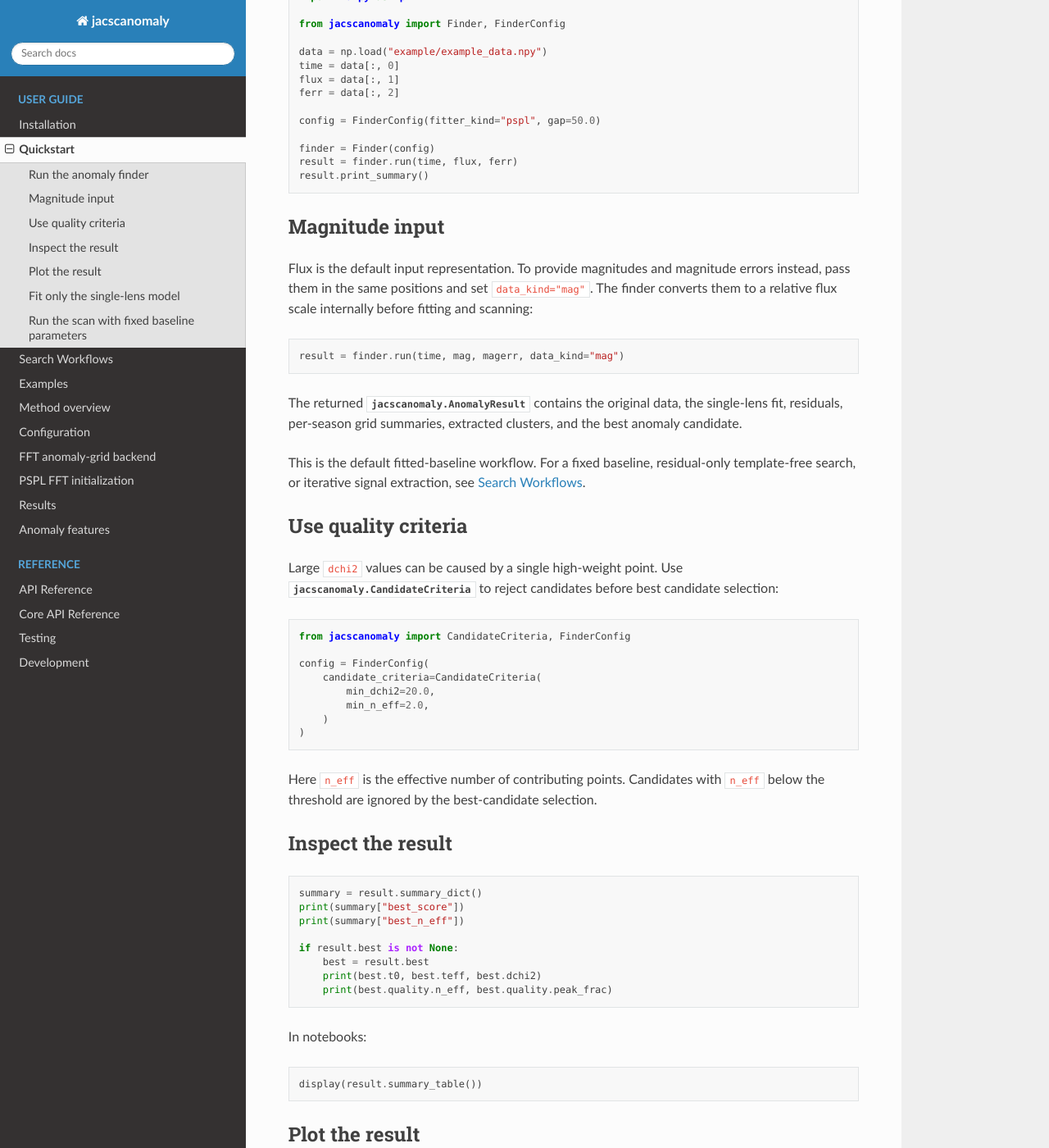
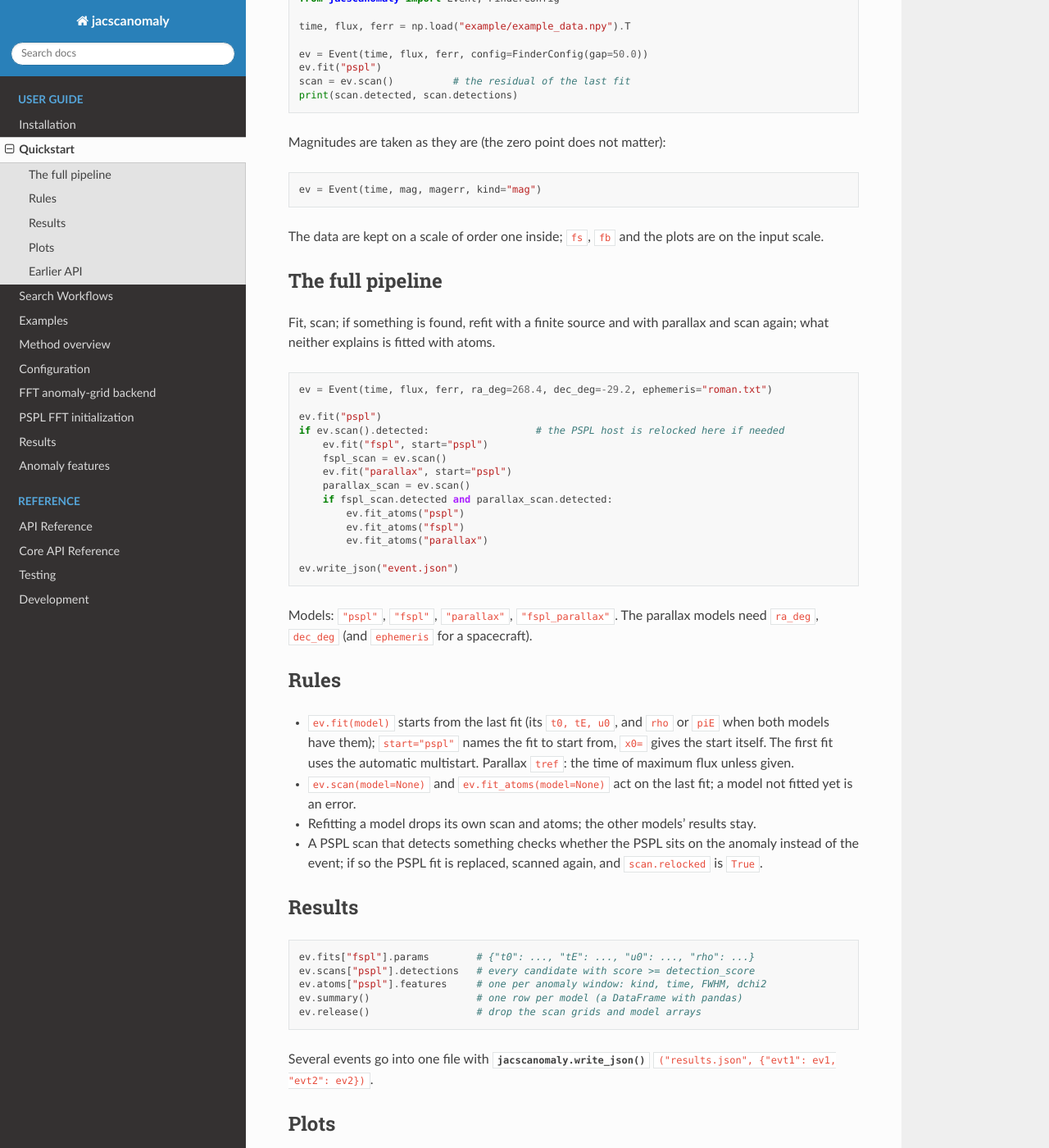
Before and after one commit to NunotaKansuke/jacscanomaly, a Sphinx documentation site: the page built from docs/quickstart.rst, in a window 1280 px wide and 1400 px high, scrolled down 289 px. Shown: the whole window at 82% size. Built offline with Sphinx 7.4.7 and the Read the Docs theme 3.1.0, drawn with Linux system fonts in a browser that asks for light colours; some of the changed text lies outside the part shown.

Commit message:
Add Event: fit, scan and fit_atoms as steps of one light curve
Event keeps the data once, scaled to order one (magnitudes as relative
flux), and stores fits, scans and atoms by model name. fit starts from
the last fit, scan and fit_atoms act on it; refitting drops the model's
own scan and atoms. The PSPL relock runs inside the PSPL scan.
Finder.fit_host is removed; Finder.run stays.

Co-Authored-By: Claude Opus 5.5 <noreply@anthropic.com>

```diff
--- a/docs/quickstart.rst
+++ b/docs/quickstart.rst
@@ -1,136 +1,102 @@
 Quickstart
 ==========
 
-Run the anomaly finder
-----------------------
-
-The main inputs are one-dimensional arrays of time, flux, and flux error:
+One light curve is one :class:`jacscanomaly.Event`. Its steps are methods,
+called in the order the analysis reads; every result stays on the event.
 
 .. code-block:: python
 
    import numpy as np
 
-   from jacscanomaly import Finder, FinderConfig
+   from jacscanomaly import Event, FinderConfig
 
-   data = np.load("example/example_data.npy")
-   time = data[:, 0]
-   flux = data[:, 1]
-   ferr = data[:, 2]
+   time, flux, ferr = np.load("example/example_data.npy").T
 
-   config = FinderConfig(fitter_kind="pspl", gap=50.0)
+   ev = Event(time, flux, ferr, config=FinderConfig(gap=50.0))
+   ev.fit("pspl")
+   scan = ev.scan()          # the residual of the last fit
+   print(scan.detected, scan.detections)
 
-   finder = Finder(config)
-   result = finder.run(time, flux, ferr)
-   result.print_summary()
-
-Magnitude input
----------------
-
-Flux is the default input representation. To provide magnitudes and magnitude
-errors instead, pass them in the same positions and set ``data_kind="mag"``.
-The finder converts them to a relative flux scale internally before fitting and
-scanning:
+Magnitudes are taken as they are (the zero point does not matter):
 
 .. code-block:: python
 
-   result = finder.run(time, mag, magerr, data_kind="mag")
+   ev = Event(time, mag, magerr, kind="mag")
 
-The returned :class:`jacscanomaly.AnomalyResult` contains the original data,
-the single-lens fit, residuals, per-season grid summaries, extracted clusters,
-and the best anomaly candidate.
+The data are kept on a scale of order one inside; ``fs``, ``fb`` and the plots
+are on the input scale.
 
-This is the default fitted-baseline workflow. For a fixed baseline,
-residual-only template-free search, or iterative signal extraction, see
-:doc:`workflows`.
+The full pipeline
+-----------------
 
-Use quality criteria
---------------------
-
-Large ``dchi2`` values can be caused by a single high-weight point. Use
-:class:`jacscanomaly.CandidateCriteria` to reject candidates before best
-candidate selection:
+Fit, scan; if something is found, refit with a finite source and with
+parallax and scan again; what neither explains is fitted with atoms.
 
 .. code-block:: python
 
-   from jacscanomaly import CandidateCriteria, FinderConfig
+   ev = Event(time, flux, ferr, ra_deg=268.4, dec_deg=-29.2, ephemeris="roman.txt")
 
-   config = FinderConfig(
-       candidate_criteria=CandidateCriteria(
-           min_dchi2=20.0,
-           min_n_eff=2.0,
-       )
-   )
+   ev.fit("pspl")
+   if ev.scan().detected:                  # the PSPL host is relocked here if needed
+       ev.fit("fspl", start="pspl")
+       fspl_scan = ev.scan()
+       ev.fit("parallax", start="pspl")
+       parallax_scan = ev.scan()
+       if fspl_scan.detected and parallax_scan.detected:
+           ev.fit_atoms("pspl")
+           ev.fit_atoms("fspl")
+           ev.fit_atoms("parallax")
 
-Here ``n_eff`` is the effective number of contributing points. Candidates with
-``n_eff`` below the threshold are ignored by the best-candidate selection.
+   ev.write_json("event.json")
 
-Inspect the result
-------------------
+Models: ``"pspl"``, ``"fspl"``, ``"parallax"``, ``"fspl_parallax"``. The
+parallax models need ``ra_deg``, ``dec_deg`` (and ``ephemeris`` for a
+spacecraft).
+
+Rules
+-----
+
+* ``ev.fit(model)`` starts from the last fit (its ``t0, tE, u0``, and ``rho``
+  or ``piE`` when both models have them); ``start="pspl"`` names the fit to
+  start from, ``x0=`` gives the start itself. The first fit uses the
+  automatic multistart. Parallax ``tref``: the time of maximum flux unless
+  given.
+* ``ev.scan(model=None)`` and ``ev.fit_atoms(model=None)`` act on the last
+  fit; a model not fitted yet is an error.
+* Refitting a model drops its own scan and atoms; the other models' results
+  stay.
+* A PSPL scan that detects something checks whether the PSPL sits on the
+  anomaly instead of the event; if so the PSPL fit is replaced, scanned again,
+  and ``scan.relocked`` is ``True``.
+
+Results
+-------
 
 .. code-block:: python
 
-   summary = result.summary_dict()
-   print(summary["best_score"])
-   print(summary["best_n_eff"])
+   ev.fits["fspl"].params        # {"t0": ..., "tE": ..., "u0": ..., "rho": ...}
+   ev.scans["pspl"].detections   # every candidate with score >= detection_score
+   ev.atoms["pspl"].features     # one per anomaly window: kind, time, FWHM, dchi2
+   ev.summary()                  # one row per model (a DataFrame with pandas)
+   ev.release()                  # drop the scan grids and model arrays
 
-   if result.best is not None:
-       best = result.best
-       print(best.t0, best.teff, best.dchi2)
-       print(best.quality.n_eff, best.quality.peak_frac)
+Several events go into one file with
+:func:`jacscanomaly.write_json` ``("results.json", {"evt1": ev1, "evt2": ev2})``.
 
-In notebooks:
+Plots
+-----
 
 .. code-block:: python
 
-   display(result.summary_table())
+   ev.plot_result("pspl")
+   ev.plot_anomaly_window("pspl")
 
-Plot the result
----------------
+They show a scan (``ev.scan(model)`` first), in flux.
 
-The high-level plotting methods use the latest result stored on the finder:
+Earlier API
+-----------
 
-.. code-block:: python
-
-   import matplotlib.pyplot as plt
-
-   finder.plot_result()
-   finder.plot_anomaly_window()
-   plt.show()
-
-The summary plot shows the light curve, residuals, and scan statistic. The
-window plot focuses on the best anomaly candidate.
-
-Fit only the single-lens model
-------------------------------
-
-If you only need the baseline fit:
-
-.. code-block:: python
-
-   fit = finder.fit_single_lens(time, flux, ferr)
-   print(fit.params)
-   print(fit.chi2)
-
-You can also provide an explicit nonlinear initial guess:
-
-.. code-block:: python
-
-   x0 = np.array([2459000.0, 30.0, 0.1])  # t0, tE, u0
-   fit = finder.fit_single_lens(time, flux, ferr, x0=x0)
-
-Run the scan with fixed baseline parameters
--------------------------------------------
-
-By default, :meth:`jacscanomaly.Finder.run` treats ``x0`` as an initial guess
-and refits the selected single-lens model before scanning residuals. If you
-already have baseline nonlinear parameters and want to scan without optimizing
-them, pass ``refit=False``:
-
-.. code-block:: python
-
-   x0 = np.array([2459000.0, 30.0, 0.1])  # t0, tE, u0
-   result = finder.run(time, flux, ferr, x0=x0, refit=False)
-
-In this mode, the nonlinear parameters in ``x0`` are fixed. The linear flux
-parameters ``fs`` and ``fb`` are still solved for the supplied light curve.
-This is the intended find-only mode when the PSPL geometry is already known.
+:class:`jacscanomaly.Finder` and :meth:`jacscanomaly.Finder.run` (fit and scan
+in one call), the fitters, :func:`jacscanomaly.robust_fit`, the
+template-free scan and the effect scores stay as they were; see
+:doc:`workflows`.
--- a/docs/workflows.rst
+++ b/docs/workflows.rst
@@ -27,9 +27,9 @@ Workflow map
    not pull it, and describe each anomaly (bump / dip, caustic, time, FWHM);
    see :ref:`post-fit-components`.
 
-``Finder.fit_host`` / ``write_json``
-   After ``Finder.run``: the host fit on the same data, and one JSON record;
-   see :ref:`event-records`.
+``Event`` / ``write_json``
+   One light curve: ``fit``, ``scan``, ``fit_atoms`` in the order the
+   analysis reads, and one JSON record; see :ref:`event-records`.
 
 Standard template scan
 ----------------------
@@ -158,42 +158,41 @@ result.
 One record per event
 --------------------
 
-The package gives parts; the pipeline writes the branching. One rule lists
-the anomalies: a *detection* is a scan candidate with ``score >=
+A *detection* is a scan candidate with ``score >=
 FinderConfig.detection_score`` (10 by default) that ``candidate_criteria``
-accepts. ``result.detections`` holds every one, by score; ``result.detected``
-is whether there is any. ``fit_host`` accepts atoms by the same score.
+accepts. ``scan.detections`` holds every one, by score; ``scan.detected`` is
+whether there is any. ``fit_atoms`` accepts atoms by the same score.
 
 .. code-block:: python
 
-   from jacscanomaly import FSPLFitter, write_json
+   from jacscanomaly import Event
 
-   result = finder.run(time, flux, ferr, x0=p0)
-   record = {"scan": result}
-   if result.detected:
-       record["host"] = finder.fit_host(result, {"fspl": FSPLFitter()})
-   write_json("event.json", record)        # or {id: record, ...} for many events
+   ev = Event(time, flux, ferr)
+   ev.fit("pspl")
+   if ev.scan().detected:
+       ev.fit("fspl", start="pspl")
+       if ev.scan().detected:
+           ev.fit_atoms("fspl")
+   ev.write_json("event.json")        # write_json(path, {id: ev, ...}) for many
 
-``fit_host(result, fitters, config=AtomConfig(...))`` is ``robust_fit`` on the
-data ``result`` holds, from its PSPL fit; a PSPL fitter is added first when
-``fitters`` has none. The records:
+The record holds every step that was run:
 
 .. code-block:: text
 
-   scan: {"detected": true,
-          "detections": [{"t0", "teff", "dchi2", "score"}, ...],
-          "n_points": 40540,
-          "fit": {"params": {"t0", "tE", "u0"}, "chi2_dof"}}
-   host: {"selected": "pspl",
-          "models": {"pspl": {"params": {...}, "chi2", "J", "host_identified",
-                              "anomalies": [{"kind", "caustic", "t_center",
-                                             "fwhm", "dchi2"}],
-                              "without_atoms": {"params": {...}, "chi2"}},
-                     "fspl": {...}}}
+   {"n_points": 40540, "kind": "flux",
+    "fits":  {"pspl": {"params": {"t0", "tE", "u0"}, "fs", "fb", "chi2", "J"},
+              "fspl": {...}},
+    "scans": {"pspl": {"detected": true, "relocked": false,
+                       "detections": [{"t0", "teff", "dchi2", "score"}, ...]},
+              "fspl": {...}},
+    "atoms": {"fspl": {"params": {...}, "fs", "fb", "chi2", "J", "host_identified",
+                       "n_atoms", "dchi2",
+                       "anomalies": [{"kind", "caustic", "t_center", "fwhm", "dchi2"}]}}}
 
 Parameters are named and in the physical convention (``rho``, not
-``log rho``). ``write_json`` takes any nesting of dicts, lists and objects
-with ``to_dict()``, and writes ``nan`` as ``null``.
+``log rho``); ``fs``, ``fb`` are on the input flux scale. ``write_json`` takes
+any nesting of dicts, lists and objects with ``to_dict()``, and writes
+``nan`` as ``null``.
 
 Physical routing and observed time scale
 ----------------------------------------
--- a/src/jacscanomaly/__init__.py
+++ b/src/jacscanomaly/__init__.py
@@ -34,6 +34,7 @@ from .robust import (
     Atom, AtomConfig, AtomFit, ModelFit, RobustFit, atom_basis, atom_windows, fit_atoms, robust_fit,
 )
 from .output import write_json
+from .event import Atoms, Event, Fit, Scan
 from .features import (
     Crossing,
     Feature,
@@ -126,6 +127,10 @@ __all__ = [
 
 
     "write_json",
+    "Event",
+    "Fit",
+    "Scan",
+    "Atoms",
     "Crossing",
     "Feature",
     "FeatureConfig",
```
Also changed, not shown: README.md (+31 -50 lines), docs/api.rst (+14 -3 lines), docs/index.rst (+6 -5 lines), docs/plans/event_api.md (+109 -42 lines), docs/results.rst (+10 -4 lines), 5 other files.
